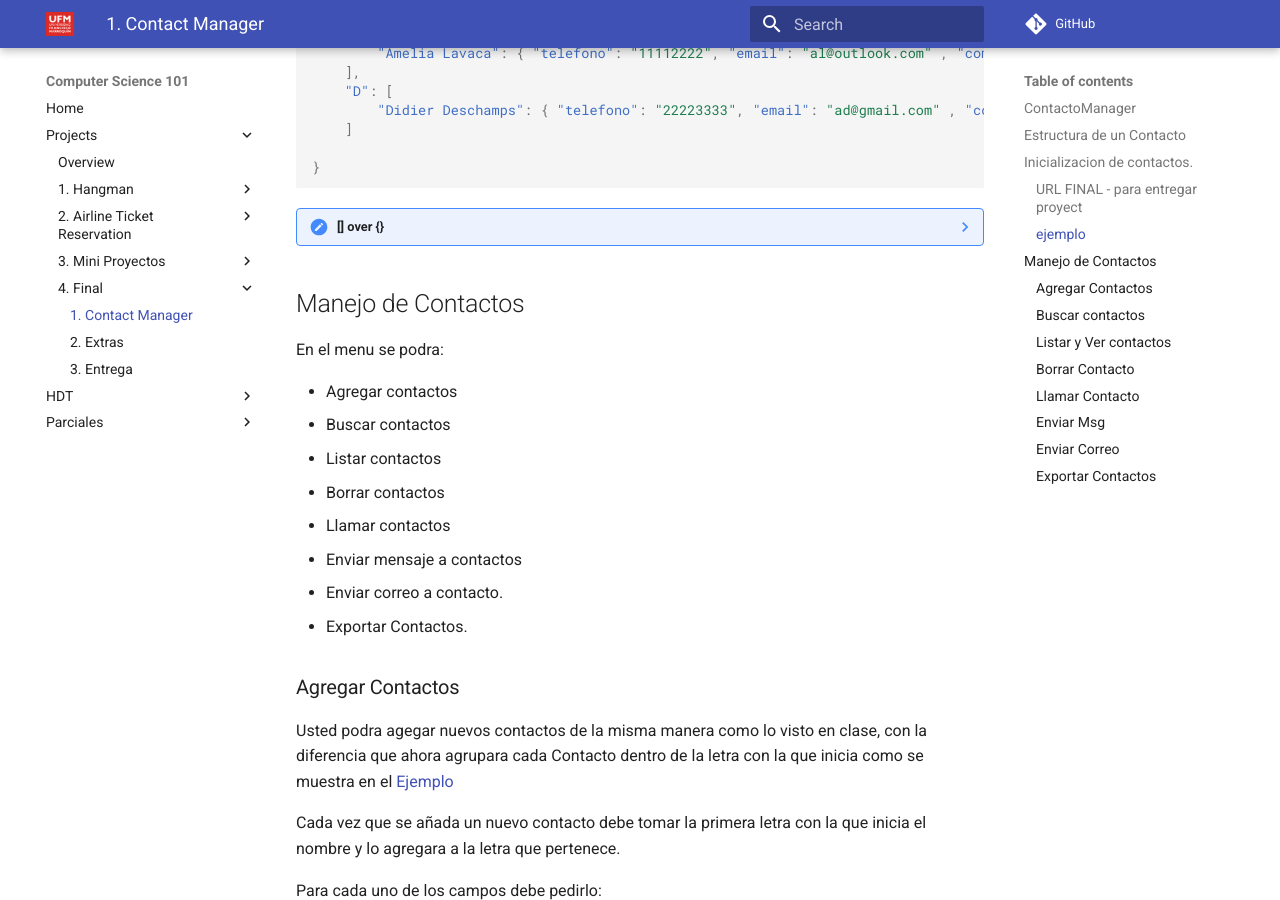
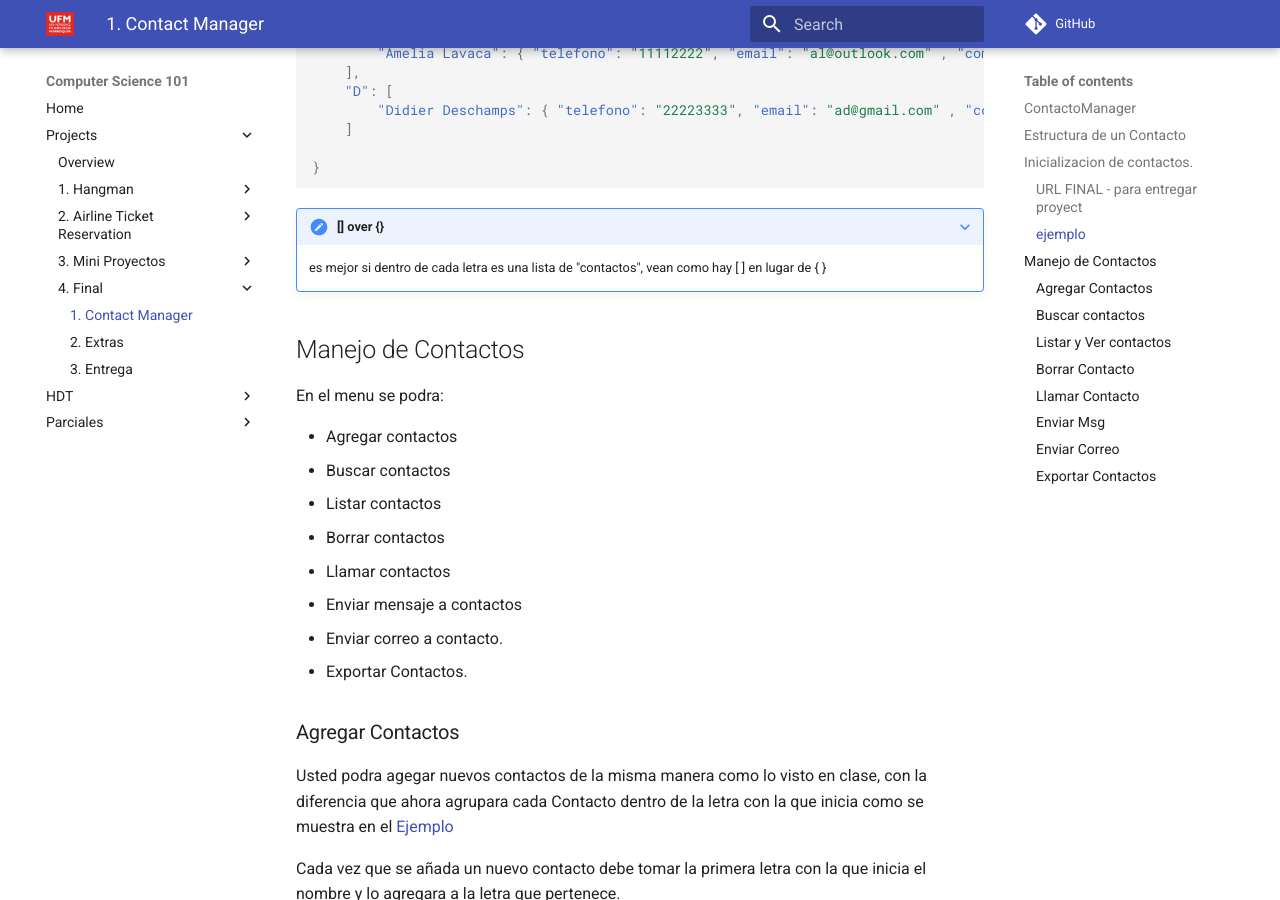
Before and after one commit to cs-ufm/cs101-2020, an MkDocs documentation site: the page built from docs/projects/final/index.md, in a window 1280 px wide and 900 px high, scrolled down 1329 px. Built offline with MkDocs 1.6.1 and Material for MkDocs 9.7.7, drawn with Linux system fonts in a browser that asks for light colours; comment, search, counter and statistics services are not loaded.

````diff
--- a/docs/projects/final/index.md
+++ b/docs/projects/final/index.md
@@ -60,7 +60,7 @@ URL FINAL: http://demo7130536.mockable.io/final-contact-book
 
 ```
 
-??? note "[] over {}"
+???+ note "[] over {}"
     es mejor si dentro de cada letra es una lista de "contactos", vean como hay [ ] en lugar de { }
 
 ## Manejo de Contactos
````
